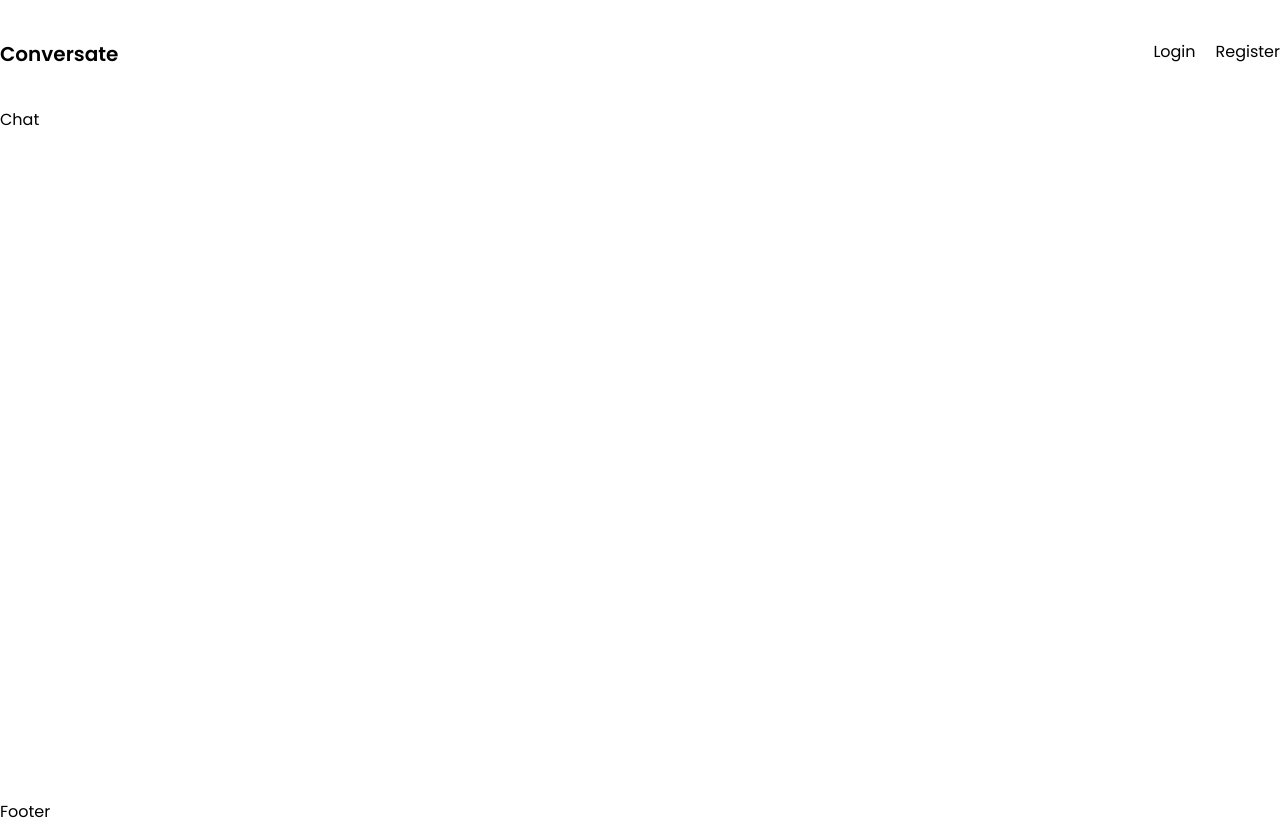
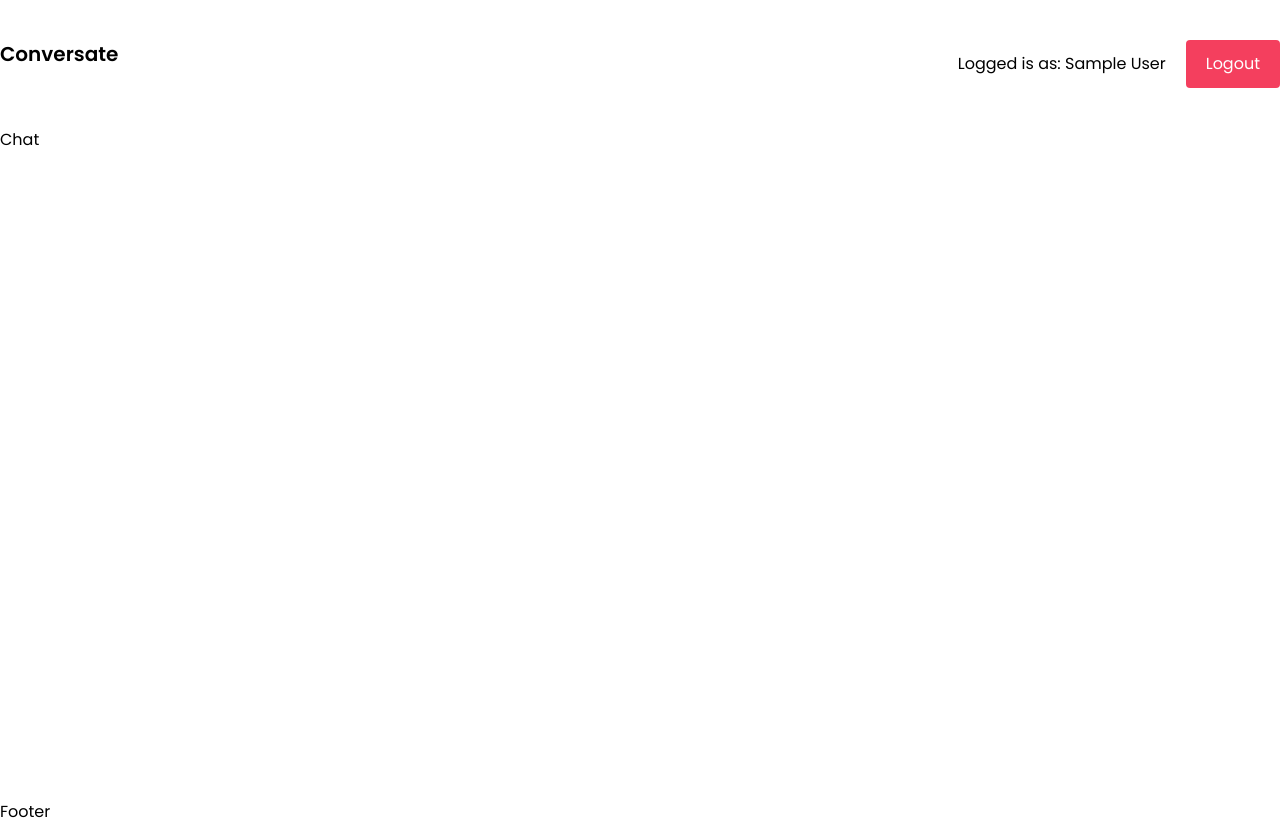
Before and after one commit to naymurrahmanshahed/conversate-client, a React (Vite) app: page / in a window 1280 px wide. Built offline with nearby package versions, Linux system fonts and the light colour scheme; sample sign-in values are in the browser's storage.

Commit message:
memo & logout functionality added

```diff
--- a/src/components/Button.jsx
+++ b/src/components/Button.jsx
@@ -1,8 +1,13 @@
-const Button = ({ text, submit }) => {
+const Button = ({ text, submit, logout, handleLogout }) => {
   return (
     <button
+      onClick={handleLogout ? handleLogout : null}
       type={submit ? "submit" : ""}
-      className="bg-violet-500 rounded py-3 mt-5 text-white hover:bg-violet-600"
+      className={`rounded px-5 py-3 ${
+        logout
+          ? "bg-rose-500 hover:bg-rose-600"
+          : " bg-violet-500 mt-5 hover:bg-violet-600"
+      } text-white `}
     >
       {text}
     </button>
--- a/src/components/FormControl.jsx
+++ b/src/components/FormControl.jsx
@@ -1,3 +1,5 @@
+import React from "react";
+
 const FormControl = ({
   label,
   labelInnerText,
@@ -25,4 +27,4 @@ const FormControl = ({
   );
 };
 
-export default FormControl;
+export default React.memo(FormControl);
--- a/src/components/Navbar.jsx
+++ b/src/components/Navbar.jsx
@@ -1,12 +1,19 @@
 import { Link } from "react-router-dom";
-
+import { useAuthContext } from "../hook/useAuthContext";
+import Button from "./Button";
 const Navbar = () => {
+  const { user, dispatch } = useAuthContext();
+  const handleLogout = () => {
+    dispatch({ type: "LOGOUT" });
+    localStorage.removeItem("user");
+  };
   return (
     <header className="py-10 flex justify-between">
       <div className="logo text-xl font-semibold hover:text-violet-500 duration-300">
         <Link to="/">Conversate</Link>
       </div>
       <nav>
+        {!user ? (
           <div className="flex gap-5">
             <Link
               to="/login"
@@ -21,11 +28,14 @@ const Navbar = () => {
               Register
             </Link>
           </div>
-        {/* <div>
+        ) : (
+          <div className="flex gap-5 items-center">
             <p>
-            Logged is as: <span>Shahed</span>
+              Logged is as: <span>{user.name}</span>
             </p>
-        </div> */}
+            <Button handleLogout={handleLogout} text="Logout" logout />
+          </div>
+        )}
       </nav>
     </header>
   );
--- a/src/pages/Login.jsx
+++ b/src/pages/Login.jsx
@@ -1,4 +1,4 @@
-import { useState } from "react";
+import React, { useState } from "react";
 import Button from "../components/Button";
 import FormControl from "../components/FormControl";
 import SectionTitle from "../components/SectionTitle";
@@ -26,7 +26,6 @@ const Login = () => {
       password: "",
     });
   };
-
   return (
     <div className="register flex flex-col justify-center items-center xl:mt-[4rem] ">
       <form onSubmit={handleLogin} className="flex flex-col gap-5">
@@ -55,4 +54,4 @@ const Login = () => {
   );
 };
 
-export default Login;
+export default React.memo(Login);
--- a/src/pages/Register.jsx
+++ b/src/pages/Register.jsx
@@ -1,4 +1,4 @@
-import { useState } from "react";
+import React, { useState } from "react";
 import Button from "../components/Button";
 import FormControl from "../components/FormControl";
 import SectionTitle from "../components/SectionTitle";
@@ -25,7 +25,6 @@ const Register = () => {
       password: "",
     });
   };
-
   return (
     <div className="register flex flex-col justify-center items-center 2xl:mt-20 ">
       <form onSubmit={handleRegister} className="flex flex-col gap-5">
@@ -61,4 +60,4 @@ const Register = () => {
   );
 };
 
-export default Register;
+export default React.memo(Register);
```
Lines whose indentation alone changed are shown as unchanged.
